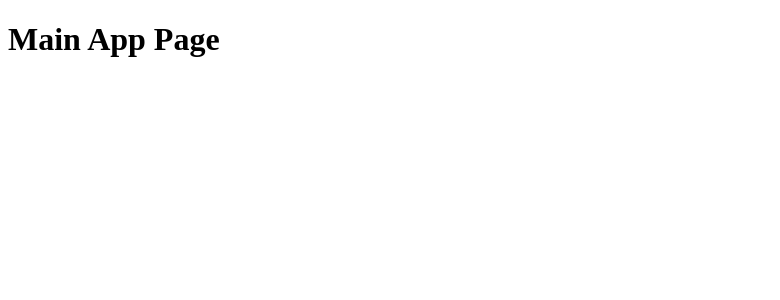
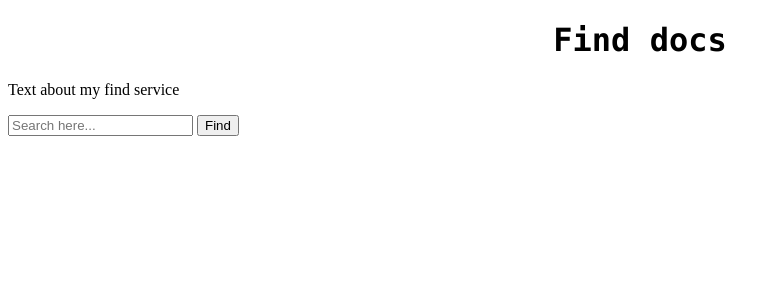
Before and after one commit to avoevoda433/python_practice_project, a Flask app: page / in a window 1280 px wide. Shown: the top 300 px of the page, without its empty margins (0-780 px from the left). Run offline with Flask 3, Linux system fonts and the light colour scheme.

Commit message:
Developed the html page layout.

```diff
--- a/app.py
+++ b/app.py
@@ -10,12 +10,12 @@ def create_app():
     app.config.from_object('config.DevelopmentConfig')
     app.register_blueprint(app_page)
 
-    docs_db = Database('docs_db')
-    docs_db.create_table('documents', (('Title', 'text'), ('Data', 'text')))
+    # docs_db = Database('docs_db')
+    # docs_db.create_table('documents', (('Title', 'text'), ('Data', 'text')))
     # docs_db.drop_table('documents')
-    docs_db.show_tables()
-    docs_db.insert_data('documents', ('Test_title_1', 'Some_information_about_document_1'))
-    docs_db.get_all_table_data('documents')
+    # docs_db.show_tables()
+    # docs_db.insert_data('documents', ('Test_title_1', 'Some_information_about_document_1'))
+    # docs_db.get_all_table_data('documents')
 
     return app
 
--- /dev/null
+++ b/templates/layouts/app.css
@@ -0,0 +1,7 @@
+.title {
+    font-family: "Lucida Console", "Courier New", monospace;
+}
+
+.title_info {
+    text-align: center;
+}
--- a/templates/layouts/app.html
+++ b/templates/layouts/app.html
@@ -2,9 +2,29 @@
 <html lang="en">
 <head>
     <meta charset="UTF-8">
+    <link rel="stylesheet" href="templates/layouts/app.css">
     <title>Practice project</title>
 </head>
 <body>
-    <h1>Main App Page</h1>
+    <div class="title_info">
+        <h1 class="title">Find docs</h1>
+    </div>
+    <div class="main_info">
+        <div class="description">
+            <p>Text about my find service</p>
+        </div>
+        <div class="search">
+            <form action="" method="get">
+                <input name="s" placeholder="Search here..." type="search">
+                <button type="submit">Find</button>
+            </form>
+        </div>
+        <div class="results">
+            <div class="result">
+                <h3 class="result_title"></h3>
+                <p class="result_text"></p>
+            </div>
+        </div>
+    </div>
 </body>
 </html>
```
